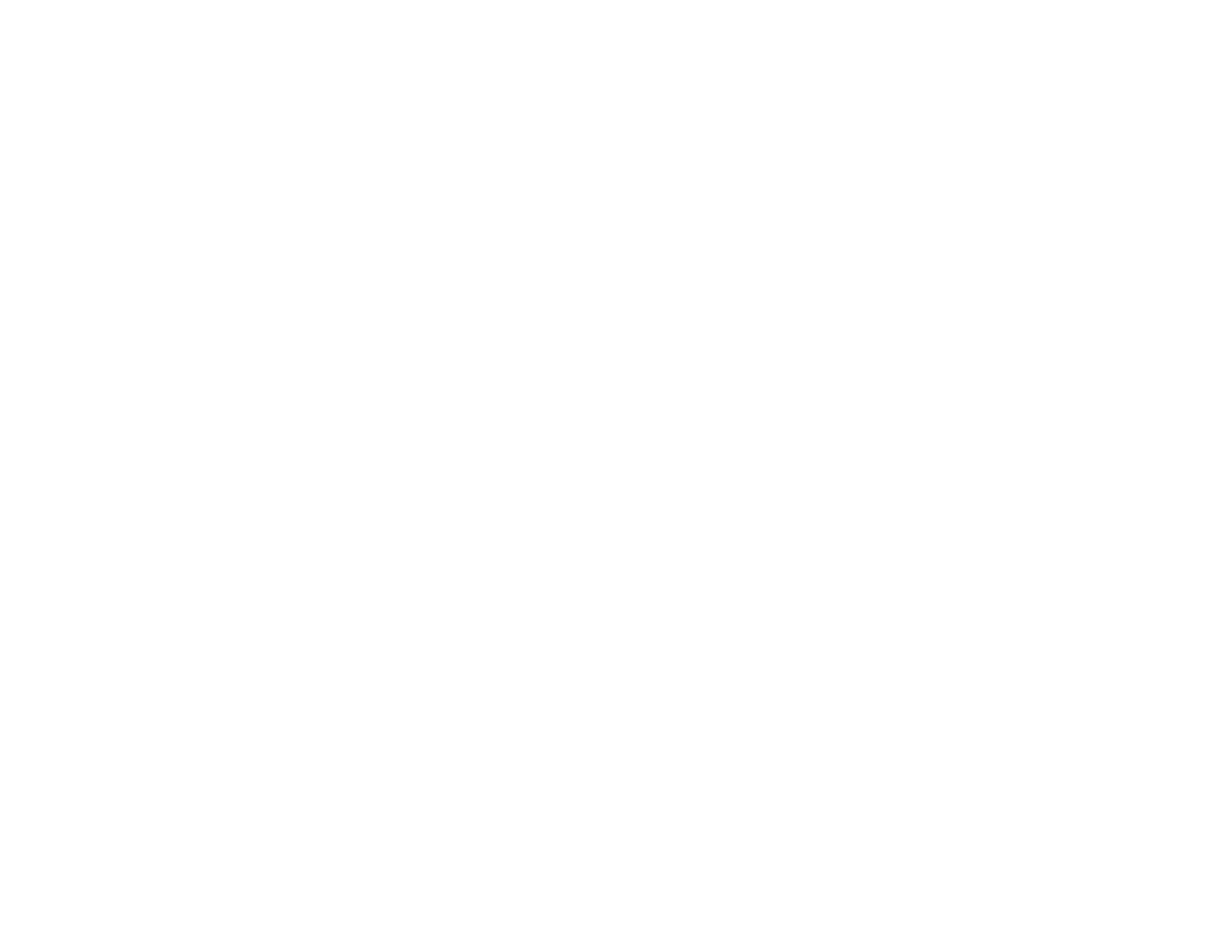
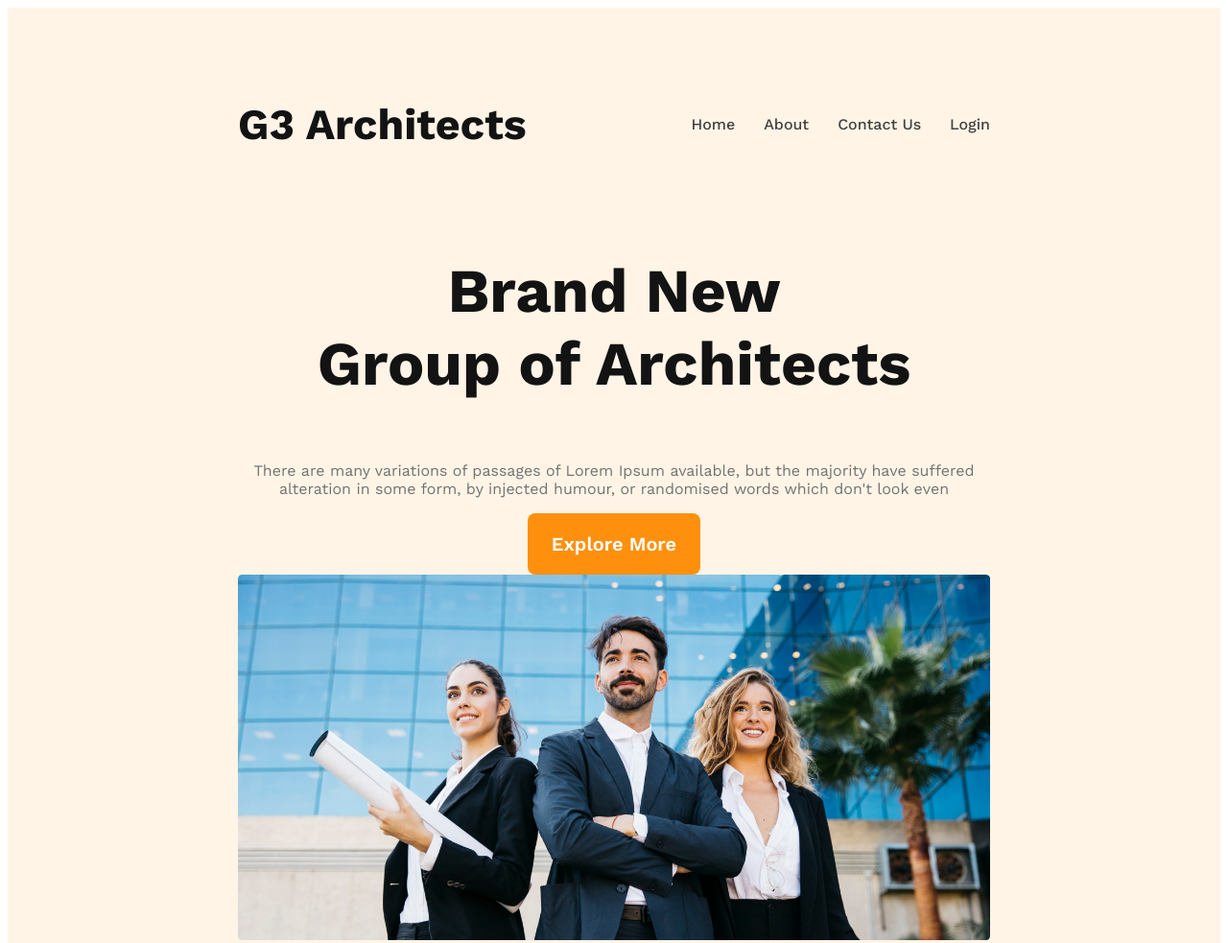
Before and after one commit to Rakib404H/G3-Architechts, a plain HTML site: page index.html in a window 1280 px wide. Shown: the top 983 px of the page at 96% size. Before the commit the page ends 800 px from the top, so only its background shows below. Drawn offline with nearby package versions, Linux system fonts and the light colour scheme.

Commit message:
resources added

```diff
--- a/index.html
+++ b/index.html
@@ -1,11 +1,46 @@
 <!DOCTYPE html>
 <html lang="en">
+
 <head>
     <meta charset="UTF-8">
     <meta name="viewport" content="width=device-width, initial-scale=1.0">
-    <title>Document</title>
+    <link rel="preconnect" href="https://fonts.googleapis.com">
+    <link rel="preconnect" href="https://fonts.gstatic.com" crossorigin>
+    <link
+        href="https://fonts.googleapis.com/css2?family=Lato:ital,wght@0,100;0,300;0,400;0,700;0,900;1,100;1,300;1,400;1,700;1,900&family=Open+Sans:ital,wght@0,400;0,500;0,600;0,700;0,800;1,400;1,500;1,600;1,700;1,800&family=Work+Sans:ital,wght@0,100;0,200;0,300;0,400;0,500;0,600;0,700;0,800;0,900;1,100;1,200;1,300;1,400;1,500;1,600;1,700;1,800;1,900&display=swap"
+        rel="stylesheet">
+    <title>G3 Architects</title>
+    <link rel="stylesheet" href="style.css">
 </head>
+
 <body>
+    <header>
+        <nav>
+            <h3 class="nav-title">G3 Architects</h3>
+            <ul>
+                <li><a href="">Home</a></li>
+                <li><a href="">About</a></li>
+                <li><a href="">Contact Us</a></li>
+                <li><a href="">Login</a></li>
+            </ul>
+        </nav>
+        <div class="banner">
+            <div class="banner-content">
+                <h3 class="banner-title">Brand New <br>Group of Architects </h3>
+            <p class="banner-description">There are many variations of passages of Lorem Ipsum available, but the
+                majority have suffered alteration in some form, by injected humour, or randomised words which don't look
+                even</p>
+            <button class="btn-primary">Explore More</button>
+            </div>
+            <img src="images/banner.png" alt="">
+        </div>
+    </header>
+    <main>
 
+    </main>
+    <footer>
+
+    </footer>
 </body>
+
 </html>
--- /dev/null
+++ b/style.css
@@ -0,0 +1,87 @@
+* {
+    font-family: 'Lato', sans-serif;
+    font-family: 'Open Sans', sans-serif;
+    font-family: 'Work Sans', sans-serif;
+}
+
+.btn-primary {
+    border-radius: 8px;
+    background: #FF900E;
+    padding: 1.25rem 1.563rem;
+    color: #FFF;
+    text-align: center;
+    font-size: 1.25rem;
+    font-weight: 600;
+    border: none;
+    cursor: pointer;
+}
+
+/* header part ,,,,,,,,,,,,,*/
+header {
+    background: rgba(255, 144, 14, 0.10);
+    padding: 50px 240px;
+
+}
+
+nav {
+    display: flex;
+    justify-content: space-between;
+    align-items: center;
+}
+
+nav ul {
+    display: flex;
+
+
+
+}
+
+nav li {
+    list-style: none;
+    margin-left: 30px;
+    font-size: 1rem;
+    font-weight: 500;
+
+}
+
+nav a {
+    text-decoration: none;
+    color: #424242;
+}
+
+.nav-title {
+    color: #131313;
+    font-weight: 700;
+    font-size: 2.8rem;
+}
+
+/* banner section,,,,,,,,,, */
+.banner {
+    /* display: flex;
+    flex-direction: column;
+    align-items: center; */
+}
+
+.banner-content {
+    max-width: 800px;
+    text-align: center;
+    margin: 0 auto;
+}
+
+.banner-description {
+    text-align: center;
+    color: #727272;
+    font-size: 1rem;
+    font-weight: 400;
+
+}
+
+.banner-title {
+    color: #131313;
+    /* text-align: center; */
+    font-size: 4rem;
+    font-weight: 700;
+}
+.banner img{
+    width: 100%;
+}
```
Also changed, not shown: images/architect.png (added), images/banner.png (added), images/icons/customers.png (added), images/icons/email.png (added), images/icons/projects.png (added), images/icons/ribon.png (added), images/sponsors/amazon.png (added), images/sponsors/figma.png (added), images/sponsors/google.png (added), images/sponsors/spotify.png (added), images/sponsors/telerama.png (added), images/team1.png (added), images/team2.png (added), images/team3.png (added), 1 more files.
